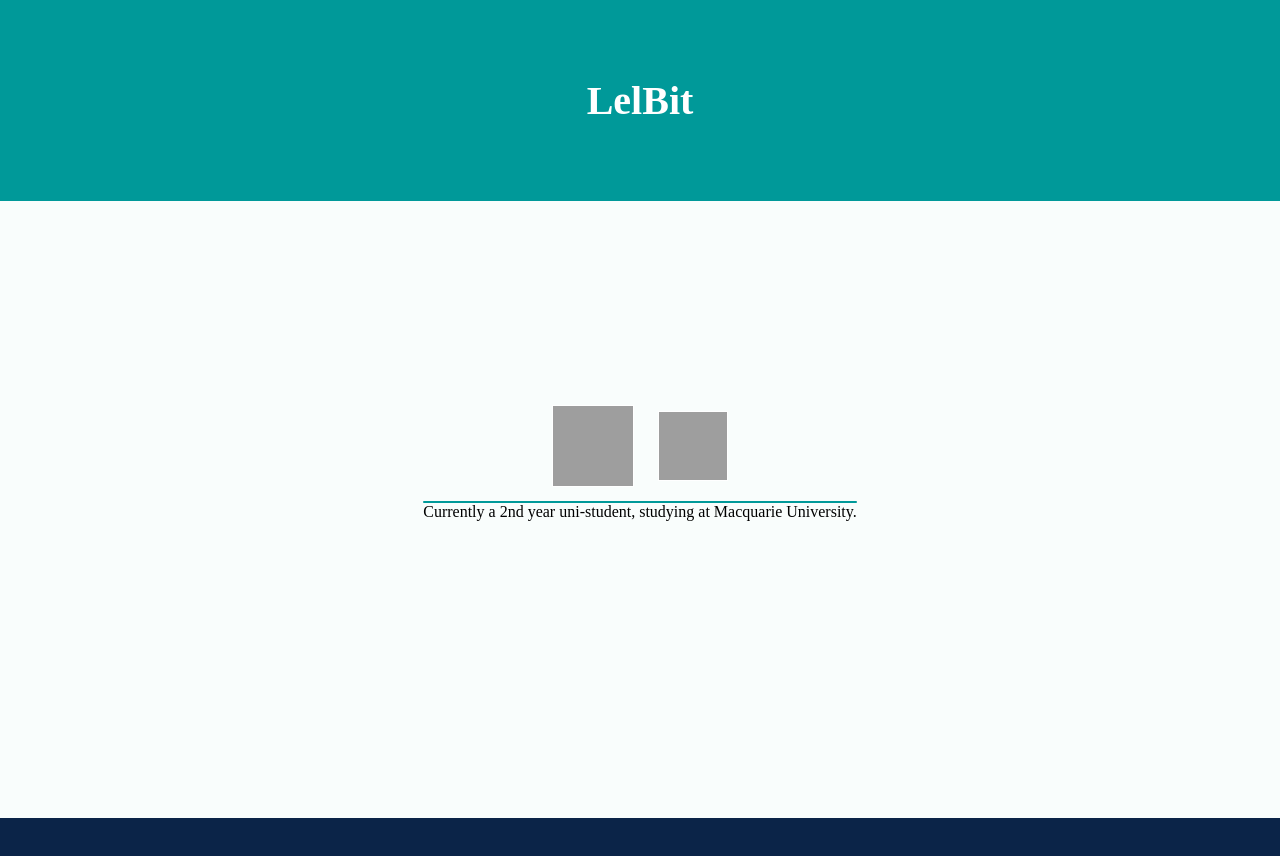
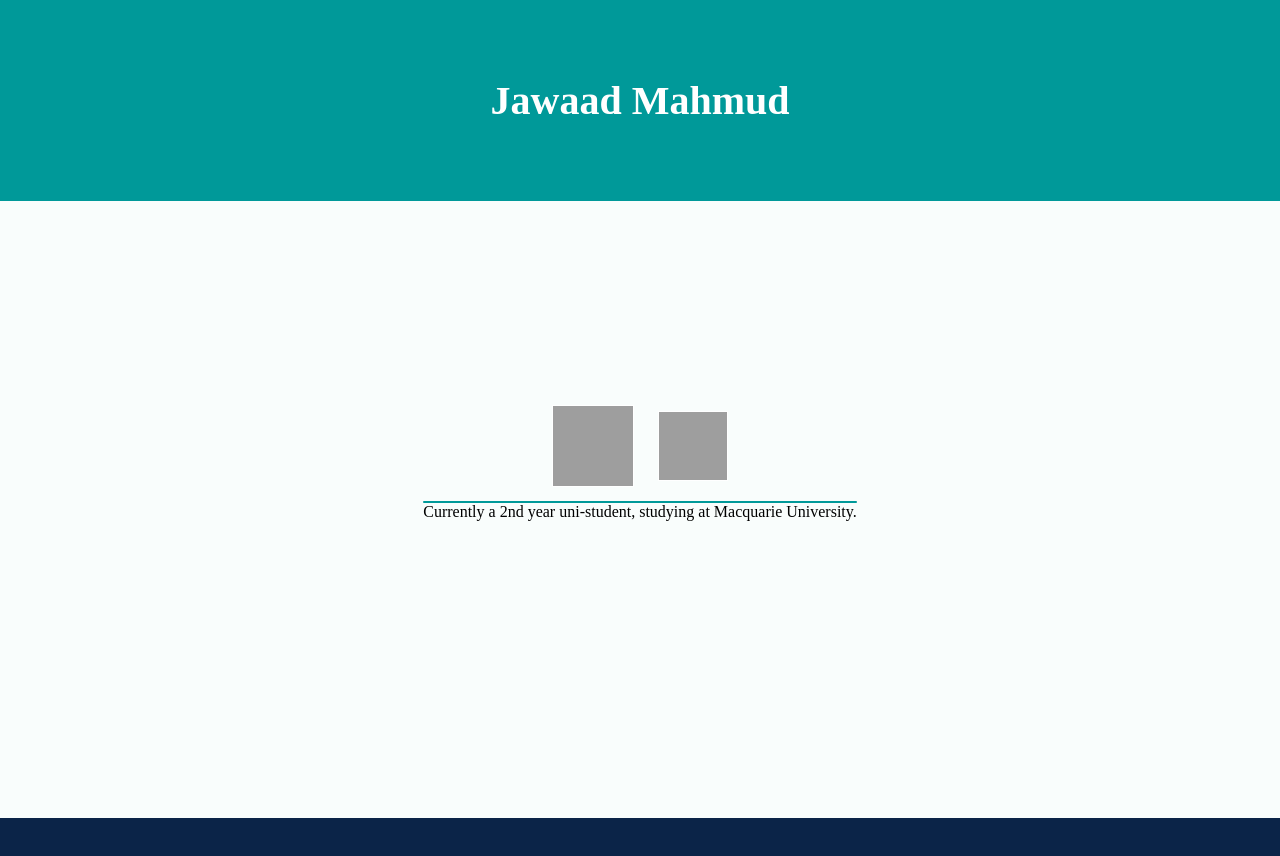
Before and after one commit to Lel020/First-Website, a plain HTML site: page index.html in a window 1280 px wide. Drawn offline with Linux system fonts and the light colour scheme; grey boxes are pictures that could not be loaded.

Commit message:
Changed header

```diff
--- a/index.html
+++ b/index.html
@@ -12,7 +12,7 @@
 </head>
 <body>
     <header class="header">
-      <h1>LelBit</h1>
+      <h1>Jawaad Mahmud</h1>
     </header>
 
     <section class="content">
```
